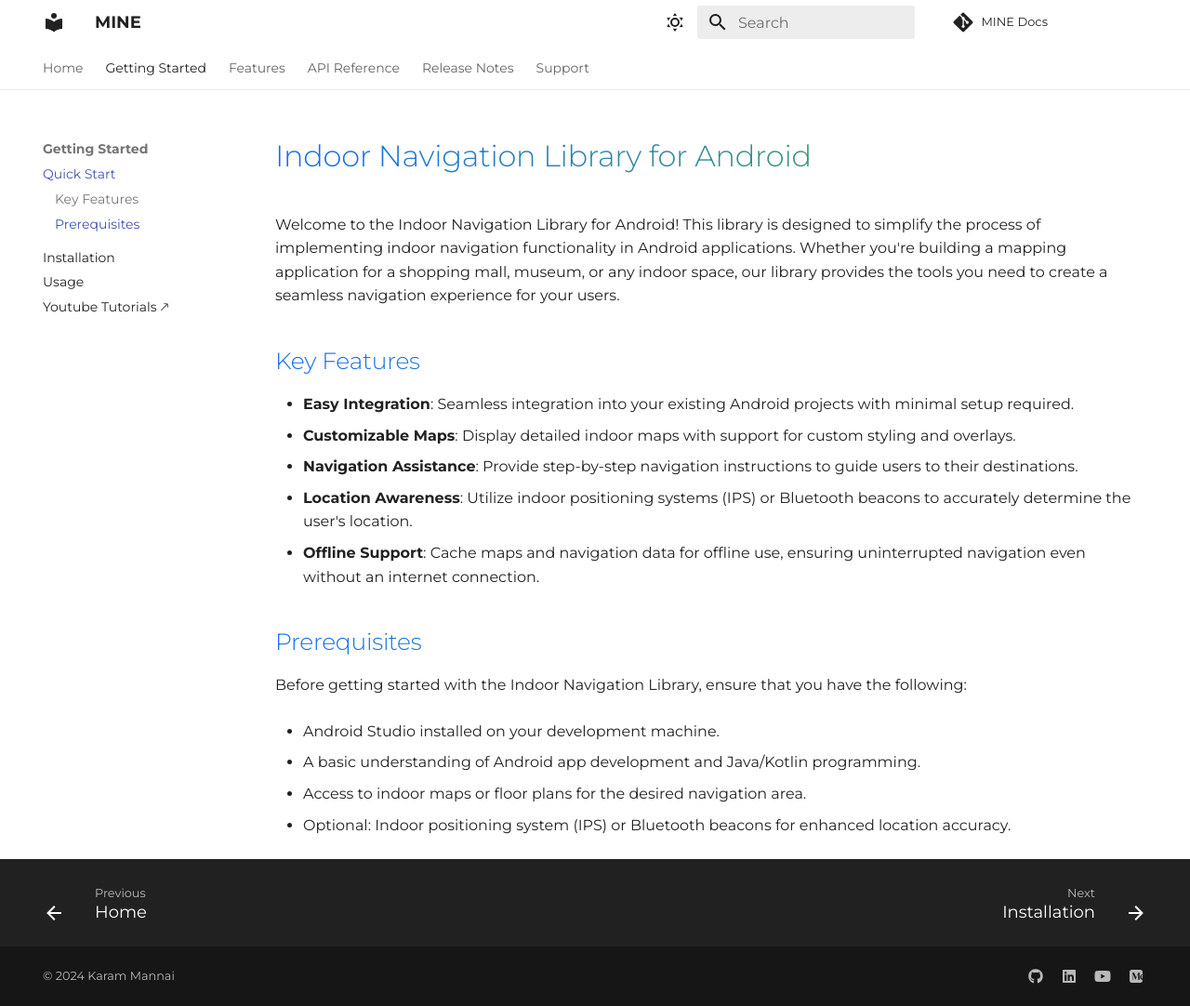
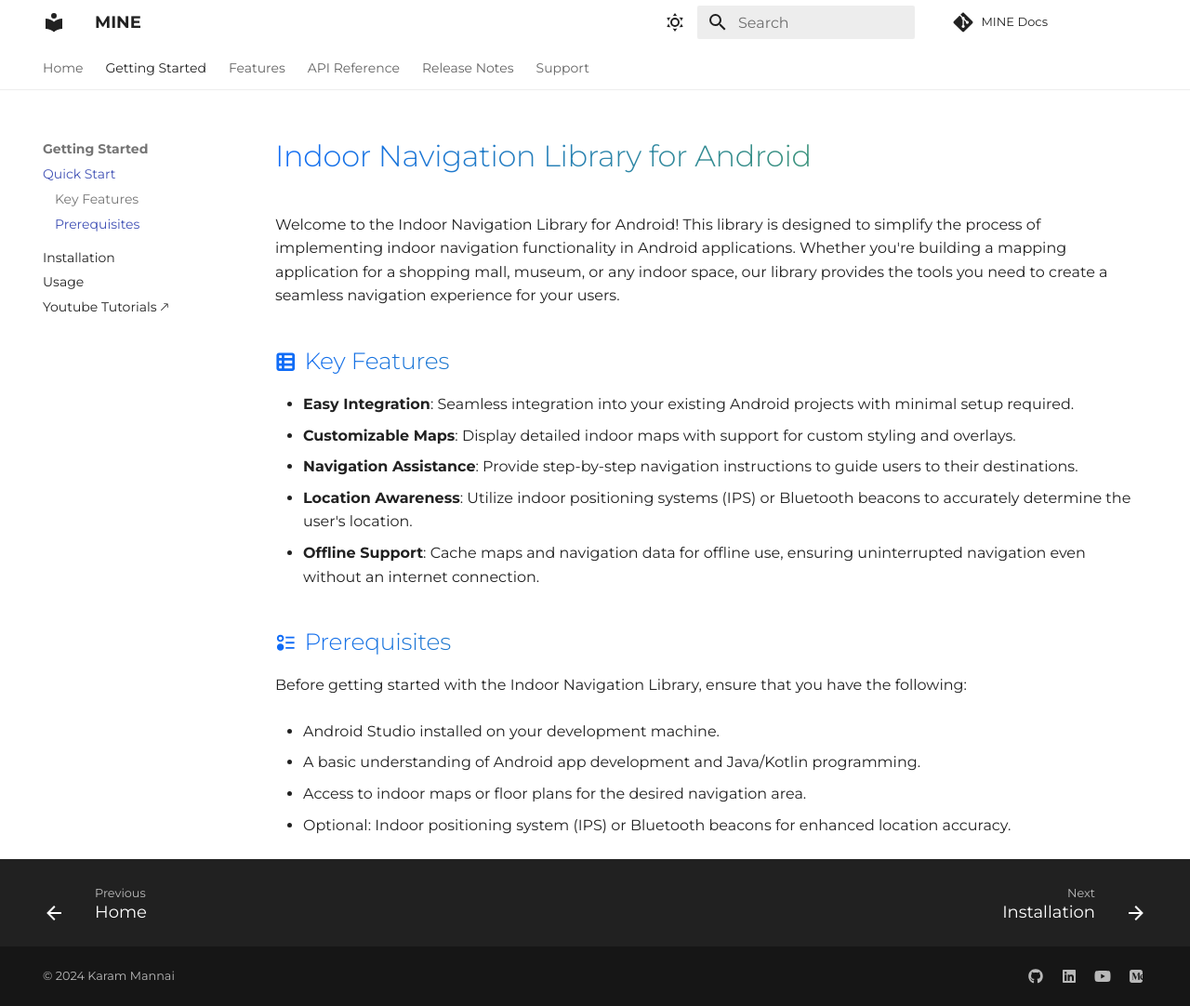
Before and after one commit to KvRae/MINE-Docs, an MkDocs documentation site: the page built from docs/getting_started/quick_start.md, in a window 1280 px wide and 1082 px high. Shown: the whole window at 93% size. Built offline with MkDocs 1.6.1 and Material for MkDocs 9.7.7, drawn with Linux system fonts in a browser that asks for light colours; comment, search, counter and statistics services are not loaded.

Commit message:
Adding Emojis

```diff
--- a/docs/assets/css/mine.css
+++ b/docs/assets/css/mine.css
@@ -11,3 +11,9 @@ p {
     line-height: 1.6;
     margin-bottom: 1.5em;
 }
+
+.emoji {
+    font-size: 0.8em;
+    margin-right: 0.2em;
+    color: #106cf6;
+}
--- a/docs/getting_started/quick_start.md
+++ b/docs/getting_started/quick_start.md
@@ -2,7 +2,7 @@
 
 Welcome to the Indoor Navigation Library for Android! This library is designed to simplify the process of implementing indoor navigation functionality in Android applications. Whether you're building a mapping application for a shopping mall, museum, or any indoor space, our library provides the tools you need to create a seamless navigation experience for your users.
 
-## Key Features
+## <span class="emoji"> :fontawesome-solid-table-list: </span> Key Features
 
 - **Easy Integration**: Seamless integration into your existing Android projects with minimal setup required.
 - **Customizable Maps**: Display detailed indoor maps with support for custom styling and overlays.
@@ -10,7 +10,7 @@ Welcome to the Indoor Navigation Library for Android! This library is designed t
 - **Location Awareness**: Utilize indoor positioning systems (IPS) or Bluetooth beacons to accurately determine the user's location.
 - **Offline Support**: Cache maps and navigation data for offline use, ensuring uninterrupted navigation even without an internet connection.
 
-## Prerequisites
+## <span class="emoji"> :material-order-bool-ascending: </span> Prerequisites
 
 Before getting started with the Indoor Navigation Library, ensure that you have the following:
 
```
